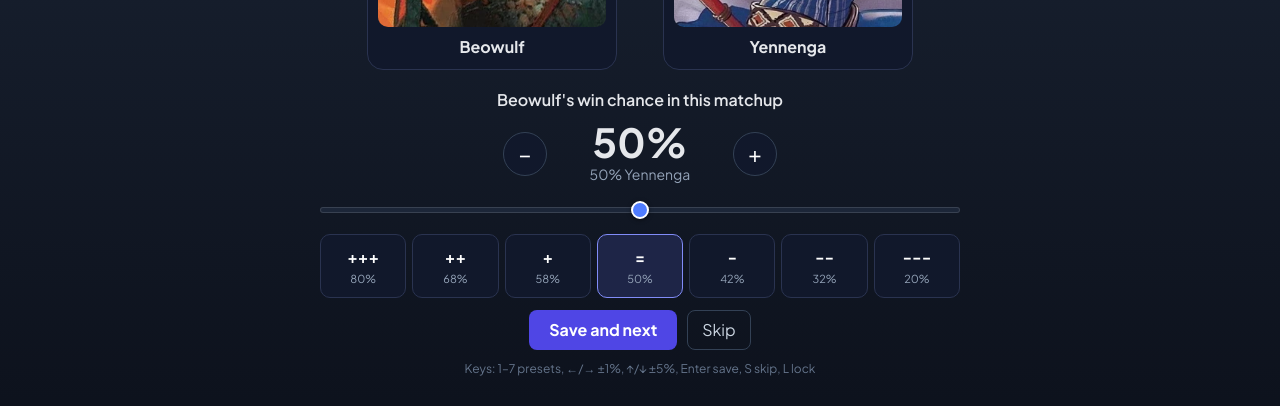
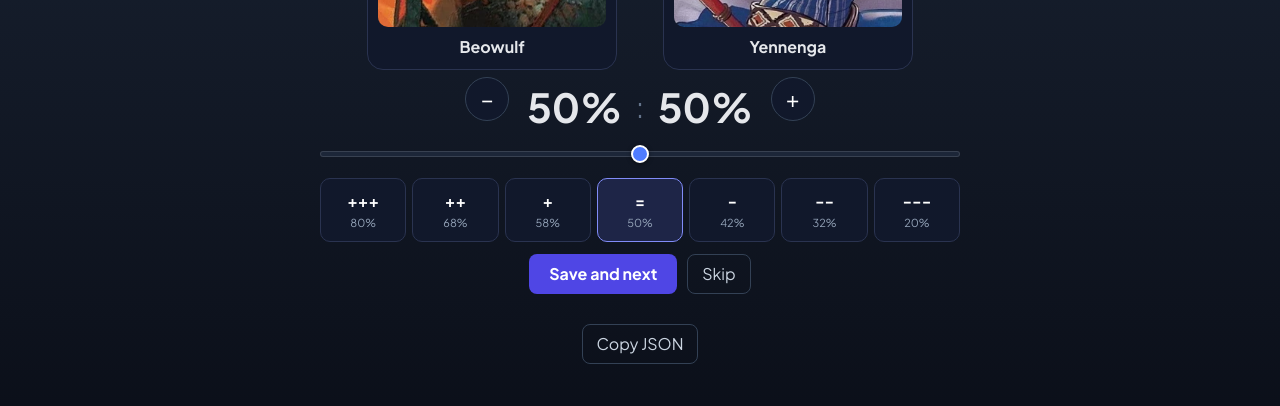
Before and after one commit to OleksiiMasloDP/unmatched_draft, a Vue app: page /rate in a window 1280 px wide. Shown: the part 487-893 px from the top of the page. Built offline with nearby package versions, Linux system fonts and the light colour scheme; no server answers.

Commit message:
Rate page: show only percents
Co-Authored-By: Claude Sonnet 5.5 <noreply@anthropic.com>
Claude-Session: https://claude.ai/code/session_012s39hv5bvUZnFVyNGhuz3E

```diff
--- a/src/components/pages/RatePage.vue
+++ b/src/components/pages/RatePage.vue
@@ -43,13 +43,12 @@
             <b>{{ pair[1].name }}</b>
           </div>
         </div>
-
-        <p class="rt-q">{{ L.q.replace("{a}", pair[0].name) }}</p>
         <div class="rt-pct">
           <button type="button" class="rt-step" @click="bump(-1)">−</button>
           <div class="rt-big">
             <b>{{ pct }}%</b>
-            <small>{{ 100 - pct }}% {{ pair[1].name }}</small>
+            <i>:</i>
+            <b>{{ 100 - pct }}%</b>
           </div>
           <button type="button" class="rt-step" @click="bump(1)">+</button>
         </div>
@@ -84,7 +83,6 @@
             {{ L.undo }}
           </button>
         </div>
-        <p class="rt-keys">{{ L.keys }}</p>
       </div>
       <p v-else class="rt-done">{{ ready ? L.done : L.loading }}</p>
 
@@ -119,11 +117,9 @@ const dict = {
     rated: "Rated",
     left: "Left",
     lock: "Lock this hero to rate him against everyone",
-    q: "{a}'s win chance in this matchup",
     ok: "Save and next",
     skip: "Skip",
     undo: "Undo",
-    keys: "Keys: 1–7 presets, ←/→ ±1%, ↑/↓ ±5%, Enter save, S skip, L lock",
     done: "No more pairs to rate.",
     loading: "Loading…",
     copy: "Copy JSON",
@@ -135,11 +131,9 @@ const dict = {
     rated: "Оцінено",
     left: "Залишилось",
     lock: "Зафіксувати героя, щоб оцінити його проти всіх",
-    q: "Шанс перемоги {a} в цьому матчапі",
     ok: "Зберегти й далі",
     skip: "Пропустити",
     undo: "Скасувати",
-    keys: "Клавіші: 1–7 пресети, ←/→ ±1%, ↑/↓ ±5%, Enter — зберегти, S — пропуск, L — замок",
     done: "Пар для оцінки більше немає.",
     loading: "Завантаження…",
     copy: "Копіювати JSON",
@@ -341,13 +335,22 @@ onUnmounted(() => window.removeEventListener("keydown", onKey));
   border-color: #fbbf24;
 }
 .rt-pct {
+  margin-bottom: 2px;
   display: flex;
   align-items: center;
   justify-content: center;
   gap: 18px;
 }
 .rt-big {
-  min-width: 150px;
+  display: flex;
+  align-items: center;
+  gap: 14px;
+  margin-top: 16px;
+}
+.rt-big i {
+  color: #64748b;
+  font-style: normal;
+  font-size: 28px;
 }
 .rt-big b {
   display: block;
@@ -427,10 +430,6 @@ onUnmounted(() => window.removeEventListener("keydown", onKey));
   font-weight: 800;
   color: #f87171;
 }
-.rt-q {
-  margin: 18px 0 10px;
-  font-weight: 600;
-}
 .rt-btns {
   display: grid;
   grid-template-columns: repeat(7, 1fr);
@@ -480,11 +479,6 @@ onUnmounted(() => window.removeEventListener("keydown", onKey));
   padding: 7px 14px;
   cursor: pointer;
 }
-.rt-keys {
-  font-size: 12px;
-  color: #64748b;
-  margin: 10px 0 0;
-}
 .rt-done {
   padding: 40px 0;
   color: #94a3b8;
```
